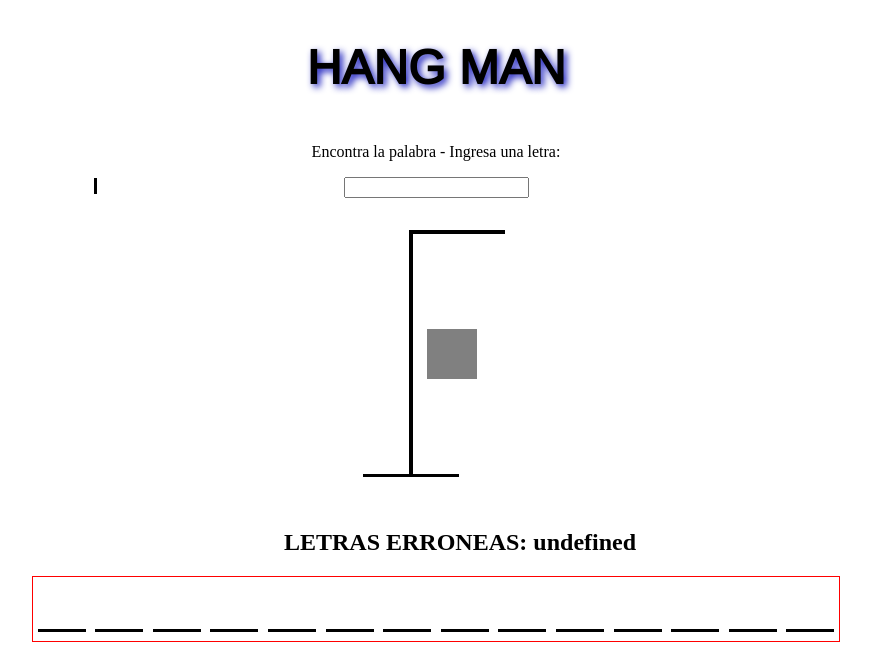
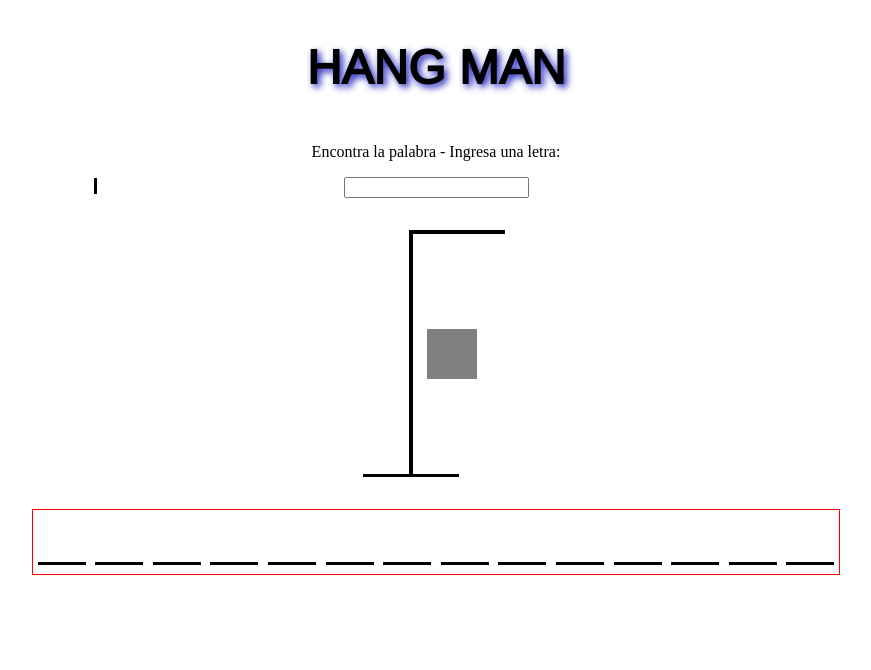
Before and after one commit to fedengarcia/hangman, a React (Create React App) app: page / in a window 1280 px wide. Shown: the top 670 px of the page, without its empty margins (204-1075 px from the left). Built offline with nearby package versions, Linux system fonts and the light colour scheme.

Commit message:
WrongLetters Component

```diff
--- a/src/Components/GameContainer/GameContainer.js
+++ b/src/Components/GameContainer/GameContainer.js
@@ -38,7 +38,7 @@ const GameContainer = () => {
                 <HangmanContainer/>
             </div>
 
-            <WrongLetters/>
+            <WrongLetters wrongLetters={wrongLetters}/>
 
             <HiddenWord  selectedWord={selectedWord} correctLetters={correctLetters}/>
         </div>
--- a/src/Components/Word/WrongLetters.js
+++ b/src/Components/Word/WrongLetters.js
@@ -5,12 +5,13 @@ import {WordStyles} from './WordStyles';
 
 const useStyles = makeStyles((theme) => WordStyles(theme));
 
-const WrongLetters = ({letterPress}) => {
+const WrongLetters = ({wrongLetters}) => {
     const classes = useStyles();
 
     return (
         <div className={classes.WrongLettersContainer}>
-            <h2>{`LETRAS ERRONEAS: ${letterPress}`}</h2>
+            {wrongLetters > 0 && <h2>{`LETRAS ERRONEAS:`}</h2>}
+            {wrongLetters.map((letter,i) => <span key={i}>{letter},</span>)}
         </div>
     )
 }
```
